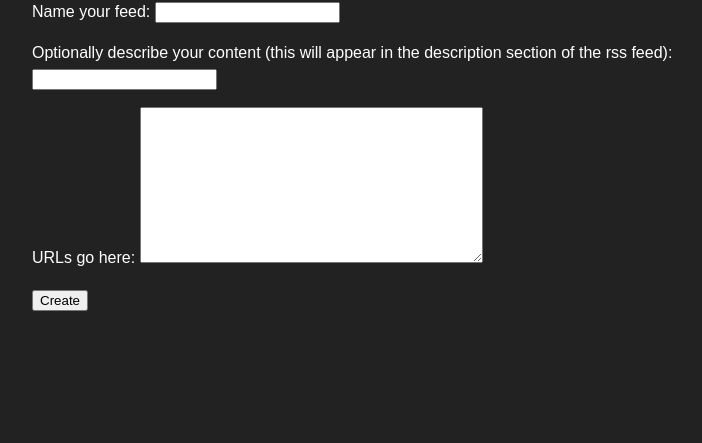
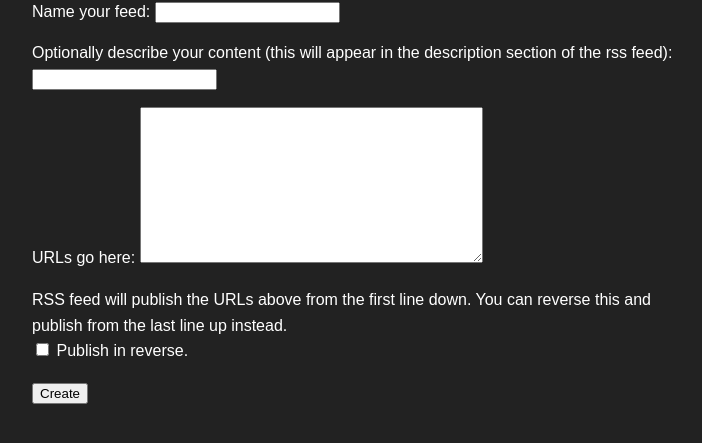
Before and after one commit to dom-o/rss-reair, a Django app: page / in a window 1280 px wide. Shown: the part 201-644 px from the top of the page, without its empty margins (280-982 px from the left). Run offline with Django 3.2, Linux system fonts and the light colour scheme; parts of the project's set-up code (start-up, migrations or seed data) failed here and were passed over.

Commit message:
Add toggle to publish links in reverse order.

```diff
--- a/rss/forms.py
+++ b/rss/forms.py
@@ -24,6 +24,7 @@ class RSSForm(forms.Form):
     title = forms.CharField(label='Title')
     description = forms.CharField(label='Description', required=False)
     item_links = URLList(widget=forms.Textarea, label='Items')
+    reverse = forms.BooleanField(label='Reverse', required=False)
 
 class ConsumableForm(forms.Form):
     daily_items = forms.IntegerField(min_value=1, max_value=10, initial=1)
--- a/rss/templates/rss/rssfeed_form.html
+++ b/rss/templates/rss/rssfeed_form.html
@@ -20,6 +20,12 @@
     <label for="id_item_links">URLs go here:</label>
     <textarea name="item_links" cols="40" rows="10" required="" id="id_item_links"></textarea>
   </p>
+  <p>
+    RSS feed will publish the URLs above from the first line down. You can reverse this and publish from the last line up instead.
+    <br>
+    <input type="checkbox" id="id_reverse" name="reverse">
+    <label for="id_reverse">Publish in reverse.</label>
+  </p>
   <input type="submit" value="Create">
 </form>
 {% endblock %}
--- a/rss/views.py
+++ b/rss/views.py
@@ -1,7 +1,7 @@
 from django.http import HttpResponse, HttpResponseRedirect
 from django.views.generic import edit, detail, list, base
 from rss.models import RSSFeed, RSSItem, ConsumableFeed
-from rss.forms import RSSForm, ConsumableForm, RSSItemForm
+from rss.forms import RSSForm, ConsumableForm
 from django.contrib.syndication.views import Feed
 from django.urls import reverse
 from datetime import timedelta, date
@@ -54,7 +54,7 @@ class CreateFeedView(edit.FormView):
 
         created_feed = RSSFeed.objects.create(title=feed_title, description=feed_description, length=len(form.cleaned_data['item_links']))
 
-        for ind, link in enumerate(form.cleaned_data['item_links']):
+        for ind, link in enumerate(reversed(form.cleaned_data['item_links']) if form.cleaned_data['reverse'] else form.cleaned_data['item_links']):
             RSSItem.objects.create(feed=created_feed, content_link = link, ordinal=ind+1)
 
         return HttpResponseRedirect(reverse('rss:feed_detail', kwargs={'pk':created_feed.pk}))
```
